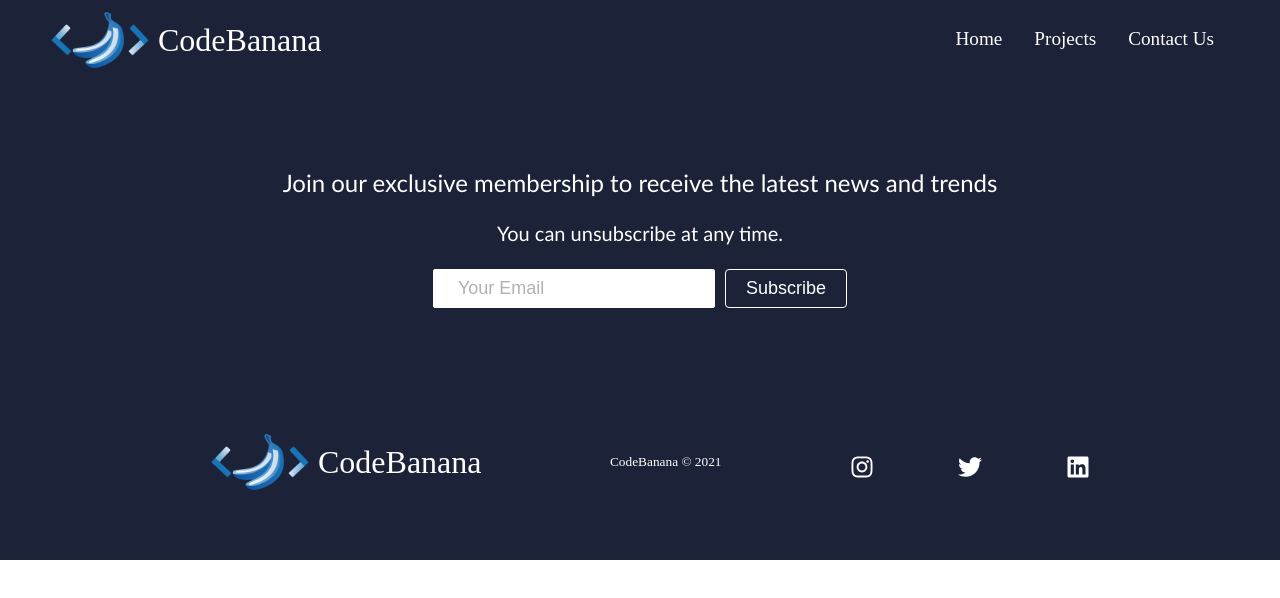
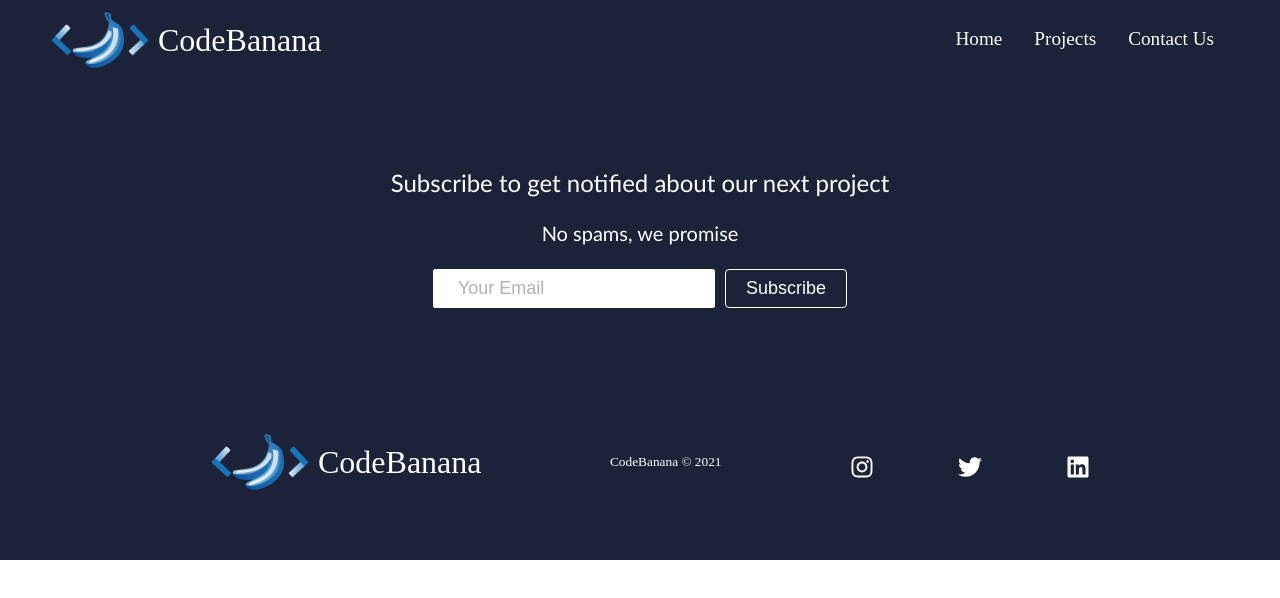
Before and after one commit to rnayan78/CodeBanana, a React (Create React App) app: page /contactUs in a window 1280 px wide. Shown: the top 598 px of the page. Built offline with nearby package versions, Linux system fonts and the light colour scheme.

Commit message:
Updated footer description

```diff
--- a/src/components/pages/Footer/Footer.js
+++ b/src/components/pages/Footer/Footer.js
@@ -11,10 +11,10 @@ function Footer() {
     <div className="footer-container">
       <section className="footer-subscription">
         <p className="footer-subscription-heading">
-          Join our exclusive membership to receive the latest news and trends
+          Subscribe to get notified about our next project
         </p>
         <p className="footer-subscription-text">
-          You can unsubscribe at any time.
+          No spams, we promise
         </p>
         <div className="input-areas">
           <form>
```
